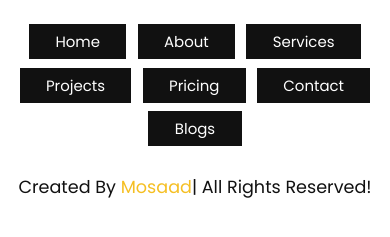
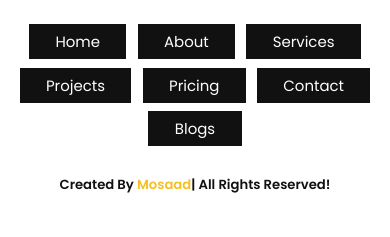
Before and after one commit to MosaadMohamed/construction-web, a plain HTML site: page index.html in a window 390 px wide. Shown: the part 9909-10146 px from the top of the page. Drawn offline with nearby package versions, Linux system fonts and the light colour scheme.

Commit message:
Update style.css

```diff
--- a/css/style.css
+++ b/css/style.css
@@ -786,6 +786,9 @@ header .container .login-form p a:hover {
   .about .row .content {
     width: 100%;
   }
+  .footer .credit {
+    font-size:1.5rem;
+    font-weight:bold;
 }
 @media (max-width: 991px) {
   html {
```
